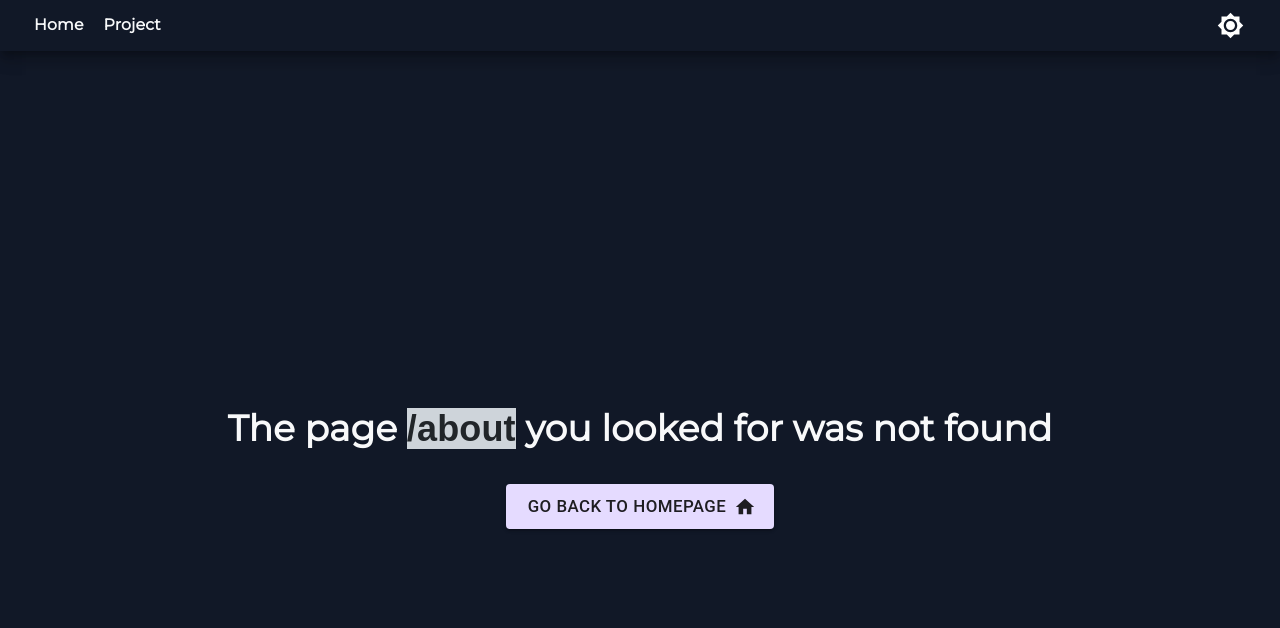
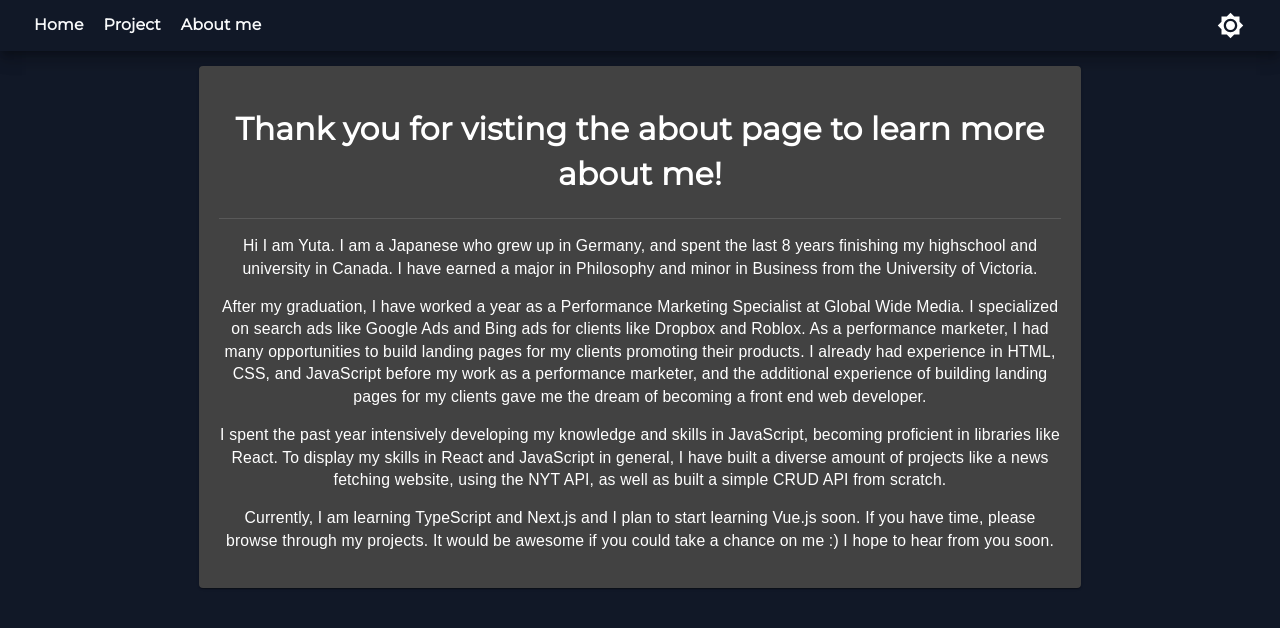
Before and after one commit to YutaMoriJP/Portfolio, a React (Create React App) app: page /about in a window 1280 px wide. Before the commit this address had no page. Shown: the top 628 px of the page. Built offline with nearby package versions, Linux system fonts and the light colour scheme.

Commit message:
added about page

```diff
--- a/src/App.js
+++ b/src/App.js
@@ -25,6 +25,7 @@ const Project = lazy(() => import("./Pages/Project"));
 const CodeExamples = lazy(() => import("./Pages/CodeExamples"));
 const PlayGround = lazy(() => import("./Pages/PlayGround"));
 const ErrorPage = lazy(() => import("./Pages/404"));
+const About = lazy(() => import("./Pages/About"));
 
 const App = () => {
   const { isDark } = useGlobalContext();
@@ -50,6 +51,9 @@ const App = () => {
                 <Route path="/project">
                   <Project />
                 </Route>
+                <Route path="/about">
+                  <About />
+                </Route>
                 <Route>
                   <ErrorPage />
                 </Route>
--- a/src/Components/Layout/Drawer.js
+++ b/src/Components/Layout/Drawer.js
@@ -13,7 +13,7 @@ import HomeIcon from "@material-ui/icons/Home";
 import StyledLink from "../../StyledComponent/StyledLink";
 import HighlightIcon from "@material-ui/icons/Highlight";
 import PaletteIcon from "@material-ui/icons/Palette";
-
+import AccountBoxIcon from "@material-ui/icons/AccountBox";
 const useStyles = makeStyles({
   list: {
     width: 250,
@@ -32,12 +32,14 @@ const navText = {
   "/project": "Project",
   "/code-examples": "Code Examples",
   "/playground": "Playground",
+  "/about": "About me",
 };
 
 const NavIcon = {
   "/": <HomeIcon />,
   "/project": <HighlightIcon />,
   "/code-examples": <PaletteIcon />,
+  "/about": <AccountBoxIcon />,
 };
 
 export default function Drawer({ open, onOpen, onClose }) {
@@ -57,7 +59,7 @@ export default function Drawer({ open, onOpen, onClose }) {
       </article>
       <Divider />
       <List>
-        {["/", "/project"].map((text, index) => (
+        {["/", "/project", "/about"].map((text, index) => (
           <StyledLink to={text} key={text} nopadding="true">
             <ListItem button>
               <ListItemIcon>{NavIcon[text]}</ListItemIcon>
--- a/src/Components/Layout/Navbar.js
+++ b/src/Components/Layout/Navbar.js
@@ -22,6 +22,7 @@ const Navbar = () => {
           <>
             <StyledLink to="/">Home</StyledLink>
             <StyledLink to="/project">Project</StyledLink>
+            <StyledLink to="/about">About me</StyledLink>
           </>
         )}
         {!matches && (
--- /dev/null
+++ b/src/Pages/About.js
@@ -0,0 +1,49 @@
+import React from "react";
+import Container from "@material-ui/core/Container";
+import Paper from "@material-ui/core/Paper";
+import Divider from "@material-ui/core/Divider";
+
+const About = () => {
+  return (
+    <Container maxWidth="md">
+      <Paper style={{ padding: 20, margin: 15 }}>
+        <h1>Thank you for visting the about page to learn more about me!</h1>
+        <Divider />
+        <p>
+          Hi I am Yuta. I am a Japanese who grew up in Germany, and spent the
+          last 8 years finishing my highschool and university in Canada. I have
+          earned a major in Philosophy and minor in Business from the University
+          of Victoria.
+        </p>
+
+        <p>
+          After my graduation, I have worked a year as a Performance Marketing
+          Specialist at Global Wide Media. I specialized on search ads like
+          Google Ads and Bing ads for clients like Dropbox and Roblox. As a
+          performance marketer, I had many opportunities to build landing pages
+          for my clients promoting their products. I already had experience in
+          HTML, CSS, and JavaScript before my work as a performance marketer,
+          and the additional experience of building landing pages for my clients
+          gave me the dream of becoming a front end web developer.
+        </p>
+
+        <p>
+          I spent the past year intensively developing my knowledge and skills
+          in JavaScript, becoming proficient in libraries like React. To display
+          my skills in React and JavaScript in general, I have built a diverse
+          amount of projects like a news fetching website, using the NYT API, as
+          well as built a simple CRUD API from scratch.
+        </p>
+
+        <p>
+          Currently, I am learning TypeScript and Next.js and I plan to start
+          learning Vue.js soon. If you have time, please browse through my
+          projects. It would be awesome if you could take a chance on me :) I
+          hope to hear from you soon.
+        </p>
+      </Paper>
+    </Container>
+  );
+};
+
+export default About;
```
